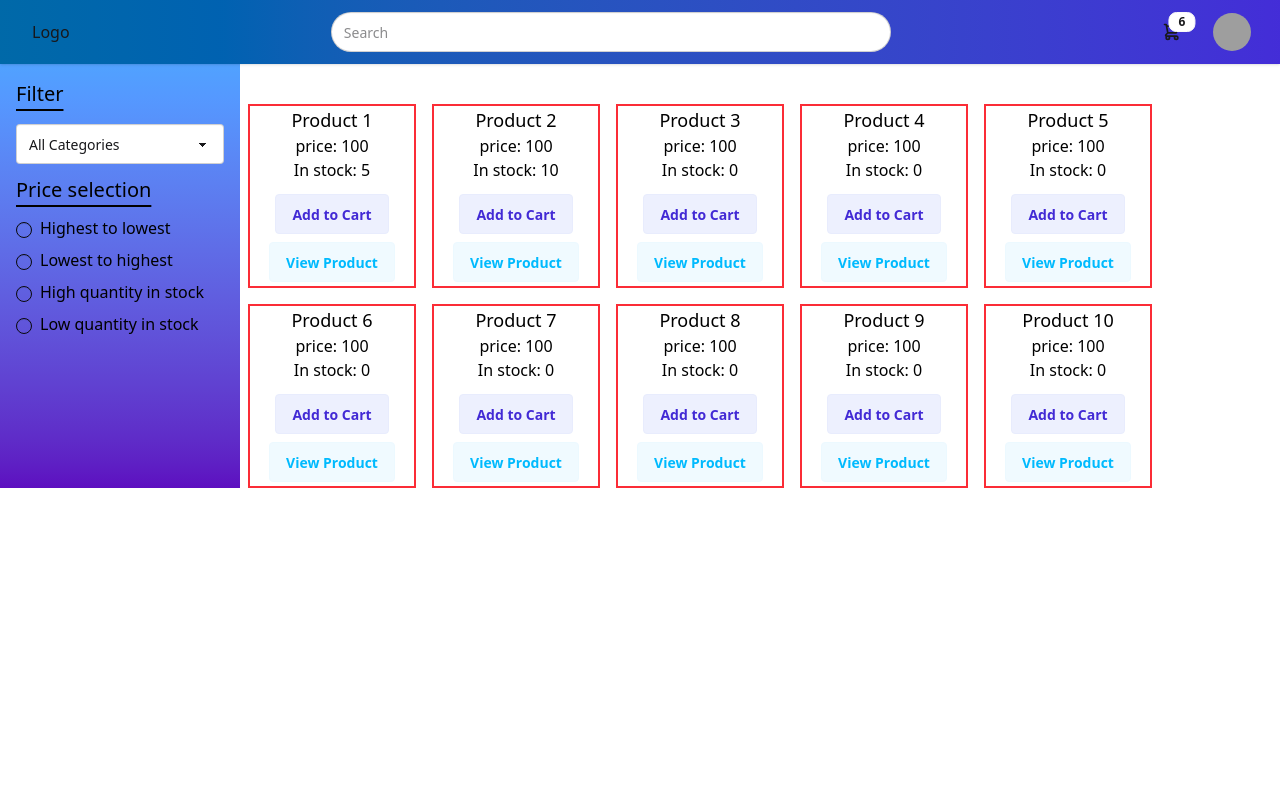
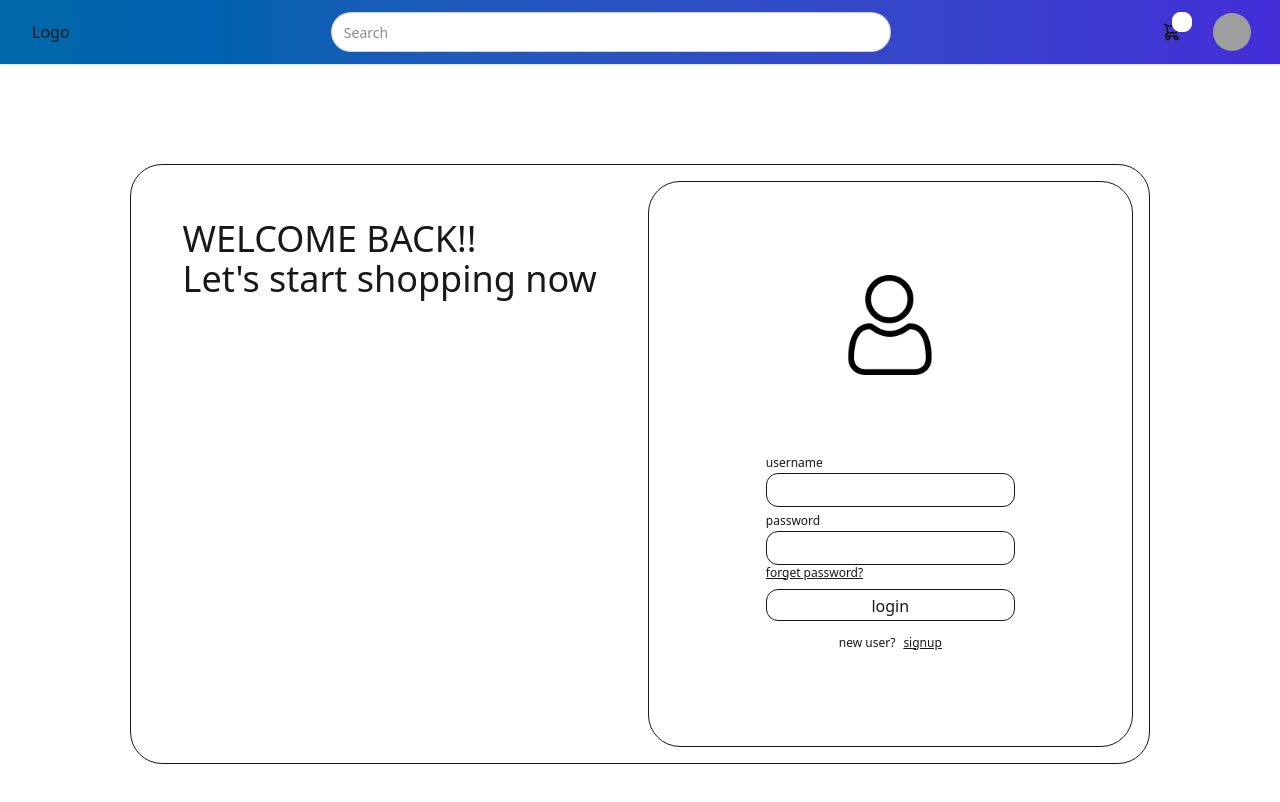
Before and after one commit to VarisNithiparkorn/PROJECT2-SEC-2-HGR, a Vue app: page / in a window 1280 px wide. Shown: the top 802 px of the page. Built offline with nearby package versions, Linux system fonts and the light colour scheme; data requests are answered from the project's data file; grey boxes are pictures that could not be loaded.

Commit message:
105-[update] login and signup form responsive

```diff
--- a/data/db.json
+++ b/data/db.json
@@ -1,5 +1,33 @@
 {
-  "users": [],
+  "users": [
+    {
+      "id": "b50e",
+      "firstName": "test",
+      "lastName": "001",
+      "username": "test1",
+      "password": "test1",
+      "email": "test@gmail.com",
+      "role": "user"
+    },
+    {
+      "id": "4579",
+      "firstName": "test2",
+      "lastName": "test2",
+      "username": "test2",
+      "password": "test2",
+      "email": "test2@gmail.com",
+      "role": "user"
+    },
+    {
+      "id": "9759",
+      "firstName": "test1",
+      "lastName": "dsa",
+      "username": "dsa",
+      "password": "sad",
+      "email": "da@gmail.com",
+      "role": "user"
+    }
+  ],
   "carts": [
     {
       "products": [
@@ -19,6 +47,15 @@
           "quantityInStock": 10,
           "description": "Product Description",
           "type": "pc",
+          "amount": 1
+        },
+        {
+          "id": "10",
+          "productName": "Product 10",
+          "price": 100,
+          "quantityInStock": 0,
+          "description": "Product Description",
+          "type": "gadgets",
           "amount": 1
         }
       ],
--- a/src/App.vue
+++ b/src/App.vue
@@ -1,9 +1,15 @@
 <script setup>
+
+import Homepage from './components/Homepage.vue';
+import { RouterLink } from 'vue-router';
+import { RouterView } from 'vue-router';
+import UserAccountManger from './components/UserAccountManger.vue';
 
 
 </script>
 
 <template>
 
-  <router-view :userId="1"></router-view>
+  <!-- <router-view :userId="1"></router-view> -->
+   <UserAccountManger></UserAccountManger>
 </template>
--- a/src/components/AccountInfo.vue
+++ b/src/components/AccountInfo.vue
@@ -1,4 +1,8 @@
 <script setup>
+
+import { onMounted } from 'vue';
+import ListModel from './ListModel.vue';
+import { ref } from 'vue';
 
 </script>
 <template>
@@ -7,7 +11,9 @@
 
         </div>
         <div class=" w-full h-[50%] border">
+            <ListModel :items="userInfo">
 
+            </ListModel> >
         </div>
     </div>
 </template>
--- a/src/components/CreateOrAuthAccount.vue
+++ b/src/components/CreateOrAuthAccount.vue
@@ -5,10 +5,11 @@ import { ref, defineProps , defineEmits} from 'vue';
 const url = import.meta.env.VITE_APP_URL
 const props = defineProps({
     hasUser:{
-        type:Boolean
+        type:Boolean,
+        default:true
     }
 })
-
+const erroeMsg = ref('')
 const emit = defineEmits((['login']))
 const isLogin = ref(props.hasUser)
 const serviceEnd = ref(false)
@@ -41,6 +42,7 @@ async function register() {
         const account = await hasAccount()
         if(account === null){
             console.log('cannot login')
+            erroeMsg.value = 'Incorrect username or password'
         }else{
             console.log('login')
             loginUser.value = account
@@ -52,13 +54,15 @@ async function register() {
             const inputValue = userInput.value[fieldsName[index]]
 
 
-            if (invalidateInput(inputValue)) {
+            if (invalidateInput(fieldsName[index],inputValue)) {
                 console.log('1')
                 return
             }else if(fieldsName[index] === 'email' && !inputValue.includes('@gmail')){
+              erroeMsg.value = 'email format can not use '
                 console.log('2')
                 return
             }else if(await dataHasUsed(fieldsName[index])){
+
                 console.log('3')
                 return
             }
@@ -80,6 +84,7 @@ async function hasAccount(){
     const emailCases = await getItemByFieldName(url+'/users','email',userInput.value.username)
     const [emailCase] = [...emailCases]
     if(usernameCase === null && usernameCase && undefined && emailCase === null  && emailCase === undefined){
+
         return null
     }else if(usernameCase !==null && usernameCase !== undefined){
         return userInput.value.password === usernameCase.password ? usernameCase : null
@@ -90,10 +95,12 @@ async function hasAccount(){
     }
 }
 //check if input from user can use to create new account
-function invalidateInput(inputValue) {
+function invalidateInput(field,inputValue) {
     if(inputValue === null || inputValue === undefined || inputValue.length === 0  ){
+        erroeMsg.value = 'enter your ' + field
         return true
     }else if(inputValue.includes(' ')){
+      erroeMsg.value = 'enter your ' + field
         return true
     }else{
          return false
@@ -108,6 +115,7 @@ async function dataHasUsed(field) {
         if(user === undefined || user === null || JSON.stringify(user) === '{}' || user.length === 0){
             return false
         }else{
+            erroeMsg.value = field + ' already in use'
             return true
         }
     } catch (error) {
@@ -116,9 +124,11 @@ async function dataHasUsed(field) {
 }
 function changeForm() {
     isLogin.value = !isLogin.value
+    erroeMsg.value = ''
 }
 function complete() {
   emit('login',loginUser.value)
+
    serviceEnd.value = true
    loginUser.value = {}
    userInput.value = {}
@@ -129,35 +139,47 @@ function complete() {
 <template>
     <div>
       <div class=" flex items-center justify-center w-screen h-screen max-[425px]:items-start">
-        <div class=" max-[2561px]:max-w-[1980px] max-[2561px]:max-h-[1020px] max-[2561px]:flex-row max-[1981px]:max-w-[1441px] max-[1981px]:max-h-[610px] max-[1441px]:max-w-[1020px] max-[1441px]:max-h-[600px] max-[1025px]:max-w-[800px] max-[1025px]:max-h-[400px] max-[426px]:flex-wrap max-[426px]:max-h-screen flex  w-full h-full border p-4">
-          <div class=" w-full border p-4 flex flex-col justify-center items-center h-full max-[426px]:hidden">
-            <div class=" flex flex-col w-11/12 h-11/12 border">
-              <h1 class=" max-[2561px]:text-8xl max-[1441px]:text-6xl max-[769px]:text-4xl">
-                Looking<br>
-                Something New
+        <div class=" max-[2561px]:max-w-[1980px] max-[2561px]:max-h-[1020px] max-[2561px]:flex-row max-[1981px]:max-w-[1441px] max-[1981px]:max-h-[610px] max-[1441px]:max-w-[1020px] max-[1441px]:max-h-[600px] max-[1025px]:max-w-[800px] max-[1025px]:max-h-[400px] max-[426px]:flex-wrap max-[426px]:max-h-screen max-[426px]:border-none flex  w-full h-full border p-4 rounded-4xl ">
+          <div class=" w-full  p-4 flex flex-col justify-center items-center h-full max-[426px]:hidden">
+            <div class=" flex flex-col w-11/12 h-11/12">
+              <h1 class=" max-[2561px]:text-6xl max-[1441px]:text-4xl max-[769px]:text-2xl">
+                {{ isLogin ? "WELCOME BACK!!": 'Create your account '}}
+              </h1>
+              <h1 class=" max-[2561px]:text-6xl max-[1441px]:text-4xl max-[769px]:text-2xl">
+                {{ isLogin ? "Let's start shopping now": 'to get more dicount now!' }}
               </h1>
             </div>
           </div>
-          <div class=" w-full border flex flex-col justify-center items-center">
-            <div class=" max-[426px]:h-[50%] max-[426px]:border max-[321px]:h-[40%] flex flex-col w-[70%] h-[80%] items-center justify-around max-[769px]:p-8">
-              <div v-show="isLogin" class=" h-[180px] w-[180px] max-[1981px]:w-[120px] max-[1981px]:h-[120px] max-[1025px]:w-[80px] max-[1025px]:h-[80px] ">
+          <div  class="max-[426px]:border-none w-full border flex flex-col justify-center items-center rounded-4xl">
+            <div class=" max-[426px]:h-[70%] max-[426px]:border max-[426px]:rounded-4xl flex flex-col w-[70%] h-[80%] items-center justify-around max-[769px]:p-8">
+              <div v-show="isLogin" class=" h-[180px] w-[180px] max-[1981px]:w-[100px] max-[1981px]:h-[100px]  max-[321px]:h-[60px] max-[321px]:w-[60px] ">
                 <img class=" w-full h-full " src="/src/assets/user.icon.png">
               </div>
                 <InputForm :serviceEnd="serviceEnd" :inputField=" isLogin ? {username:null,password:null}:{firstName:null, lastName:null, username:null, password:null, email:null}" @assginData="getUserInput">
+                  <template #requireNotation>
+                    <span v-show="!isLogin" class=" text-red-500">
+                      *
+                    </span>
+                  </template>
                   <template #option>
-                    <p v-show="isLogin" class=" underline">
+                    <p v-show="isLogin" class="max-[1981px]:text-xs underline">
                       forget password?
                     </p>
                   </template>
+                  <template #errorMessage>
+                    <span class=" max-[1981px]:text-xs text-red-500">
+                      {{ erroeMsg }}
+                    </span>
+                  </template>
                   <template v-slot:button>
-                    <button class=" w-full border pt-1 pb-0.5 pl-2 pr-2 h-full " @click=register>
+                    <button class="max-[1981px]:text-[16px] rounded-xl w-full border pt-1 pb-0.5 pl-2 pr-2 h-full   mt-2" @click=register>
                       {{ isLogin ? 'login':'signup' }}
                     </button>
                   </template>
                   <template v-slot:option2>
                     <p @click="changeForm" class=" text-center mt-2">
-                      <span class=" mr-2">{{ isLogin ? 'new user?': 'have an account?'}} </span>
-                      <span class="underline">{{ isLogin ? 'signup': 'login' }}</span>
+                      <span class="max-[1981px]:text-xs mr-2">{{ isLogin ? 'new user?': 'have an account?'}} </span>
+                      <span class="max-[1981px]:text-xs underline">{{ isLogin ? 'signup': 'login' }}</span>
                     </p>
                   </template>
                 </InputForm>
--- a/src/components/InputForm.vue
+++ b/src/components/InputForm.vue
@@ -15,11 +15,12 @@ const props = defineProps({
 
 // to reset inputValue after change mode
 onBeforeUpdate(()=>{
+
     data = props.inputField
 })
 // value from user input
 let data = props.inputField
-
+console.log(data)
 // to set type of input
 function setInput(field) {
   if(field !== 'password' ){
@@ -42,19 +43,23 @@ function combineData(event) {
 
 <template>
     <div class=" max-[2561px]:max-[50%] max-[2561px]: mt-[-120px] max-[1981px]:mt-[0px] max-[1441]:w-full">
-        <div class v-for="(field,index) in Object.keys(data)" :key="index" >
-            <label>
+        <div v-for="(field,index) in Object.keys(data)" :key="index" >
+            <label class="max-[1981px]:text-xs" >
                 {{ field }}
+
             </label>
-        <input :type="setInput(field)" v-model="data[field]"  class=" border text-xl w-full" @input="combineData($event)" :id="field">
-        <slot name="errorMessage">
+            <slot name="requireNotation">
 
-        </slot>
+            </slot>
+        <input :type="setInput(field)" v-model="data[field]"  class=" max-[1981px]:text-xs border w-full rounded-xl p-2" @input="combineData($event)" :id="field">
         </div>
         <slot name="option">
 
         </slot>
         <div>
+            <slot name="errorMessage">
+
+            </slot>
             <slot name="button">
 
             </slot>
--- a/src/components/UserAccountManger.vue
+++ b/src/components/UserAccountManger.vue
@@ -2,23 +2,25 @@
 import { ref } from 'vue';
 import CreateOrAuthAccount from './CreateOrAuthAccount.vue';
 import AccountInfo from './AccountInfo.vue';
-const prop = defineProps({
-  currentAccount:{
-    type:Object,
-    default:{}
-  }
-})
-const currentAccount = ref(prop.currentAccount)
+import { onUpdated } from 'vue';
+import Header from './Header.vue';
+
+const currentAccount = ref({})
 function setAccount(loginAcc) {
     currentAccount.value = loginAcc
-}
+    console.log(currentAccount.value)
+  }
 </script>
 <template>
   <div>
-  <CreateOrAuthAccount v-show="false" :hasUser="JSON.stringify(currentAccount) === '{}'? false: true" @login="setAccount">
+    <Header>
+
+    </Header>
+   <CreateOrAuthAccount v-if=" JSON.stringify(currentAccount) === '{}' " :hasUser="JSON.stringify(currentAccount) === '{}'? true: false" @login="setAccount">
 
   </CreateOrAuthAccount>
-  <AccountInfo v-show="false">
+
+  <AccountInfo v-if="JSON.stringify(currentAccount) !== '{}'" :userAccount="currentAccount">
 
   </AccountInfo>
 
--- a/src/router/index.js
+++ b/src/router/index.js
@@ -2,6 +2,7 @@ import { createRouter, createWebHistory } from "vue-router";
 import CartManager from "@/components/CartManager.vue";
 import Home from "@/components/Homepage.vue";
 import Payment from "@/components/Payment.vue";
+import UserAccountManger from "@/components/UserAccountManger.vue";
 const history = createWebHistory()
 const routes = [
     {
@@ -23,6 +24,12 @@ const routes = [
         component:Payment,
         props: true
     },
+    {
+        path:'/register/login',
+        name:'Login',
+        component:UserAccountManger,
+        props: true
+    },
 ]
 
 const router = createRouter({history,routes})
```
